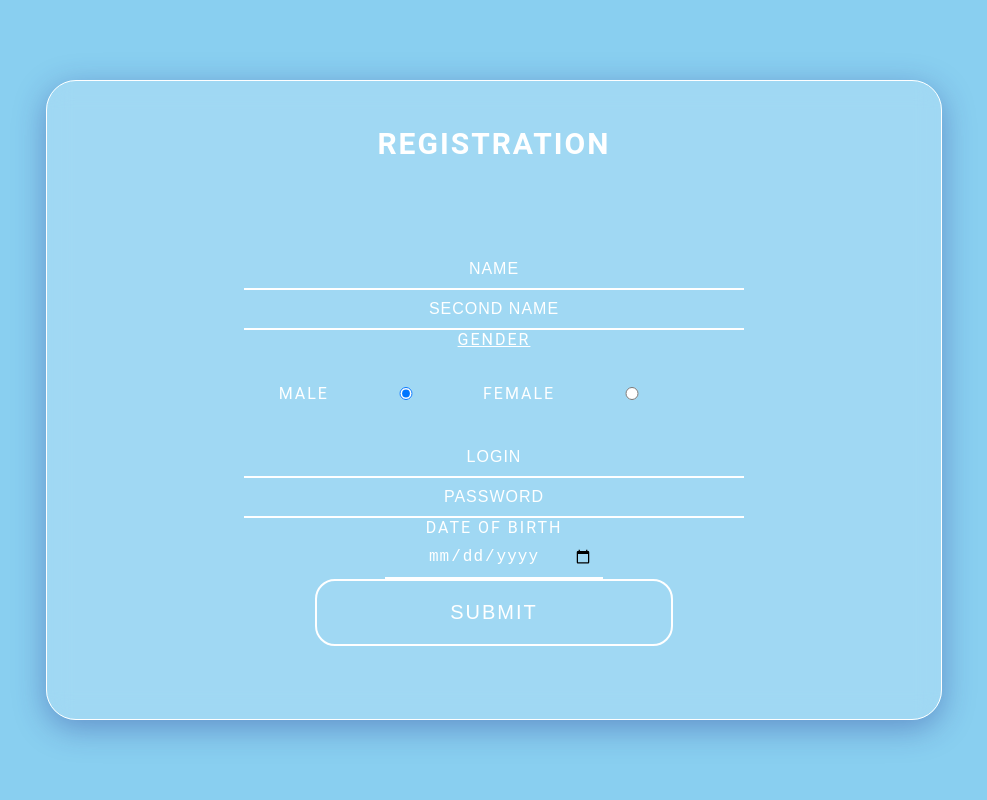
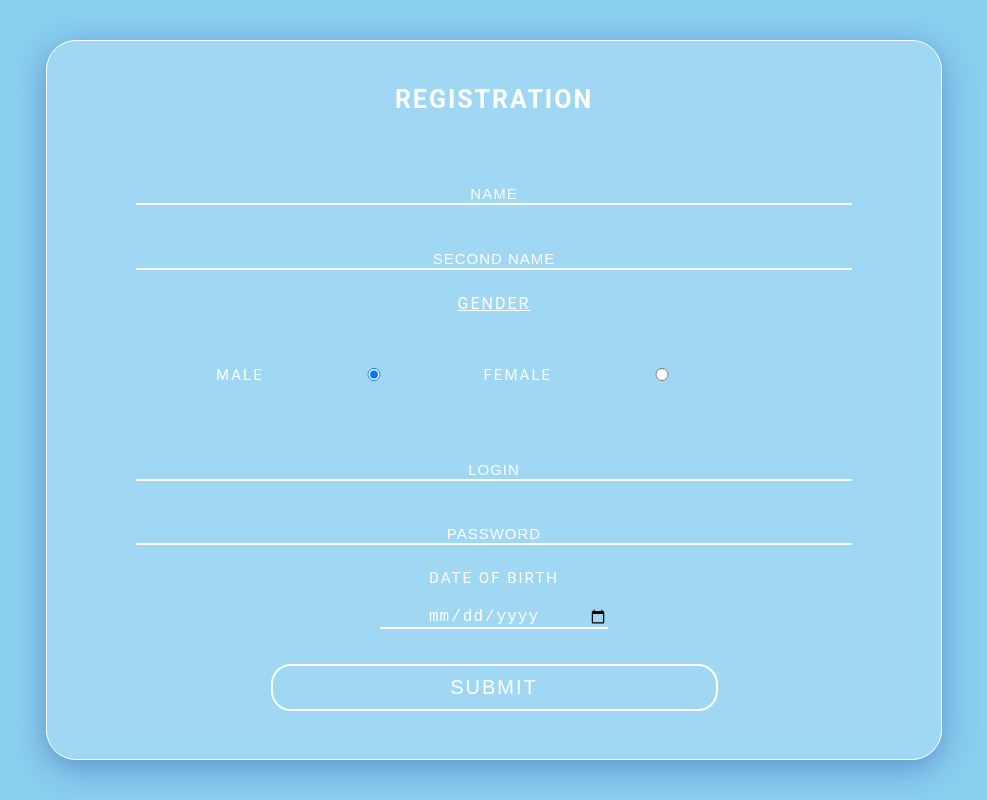
Before and after one commit to michalzyborowicz/Zadanie_105-1, a plain HTML site: page index.html in a window 1280 px wide. Shown: the whole page, without its empty margins (146-1133 px from the left). Drawn offline with Linux system fonts and the light colour scheme.

Commit message:
fixed responsiveness issues

```diff
--- a/css/style.css
+++ b/css/style.css
@@ -25,14 +25,13 @@ body {
   -webkit-box-direction: normal;
       -ms-flex-direction: column;
           flex-direction: column;
-  -webkit-box-pack: justify;
-      -ms-flex-pack: justify;
-          justify-content: space-between;
+  -ms-flex-pack: distribute;
+      justify-content: space-around;
   -webkit-box-align: center;
       -ms-flex-align: center;
           align-items: center;
   width: 70vw;
-  height: 80vh;
+  height: 85vh;
   margin-top: 10vh;
   background: rgba(255, 255, 255, 0.2);
   -webkit-box-shadow: 0 8px 32px 0 rgba(31, 38, 135, 0.37);
@@ -61,9 +60,9 @@ body {
   -webkit-box-direction: normal;
       -ms-flex-direction: column;
           flex-direction: column;
-  -webkit-box-pack: justify;
-      -ms-flex-pack: justify;
-          justify-content: space-between;
+  -webkit-box-pack: space-evenly;
+      -ms-flex-pack: space-evenly;
+          justify-content: space-evenly;
   -webkit-box-align: center;
       -ms-flex-align: center;
           align-items: center;
@@ -76,7 +75,7 @@ body {
 }
 .form-body form input {
   background: transparent;
-  padding: 10px;
+  margin: 20px auto;
   width: 70%;
   border: none;
   border-bottom: 2px solid white;
@@ -88,22 +87,27 @@ body {
 .form-body form input::-webkit-input-placeholder {
   text-transform: uppercase;
   color: white;
+  font-size: 20px;
 }
 .form-body form input::-moz-placeholder {
   text-transform: uppercase;
   color: white;
+  font-size: 20px;
 }
 .form-body form input:-ms-input-placeholder {
   text-transform: uppercase;
   color: white;
+  font-size: 20px;
 }
 .form-body form input::-ms-input-placeholder {
   text-transform: uppercase;
   color: white;
+  font-size: 20px;
 }
 .form-body form input::placeholder {
   text-transform: uppercase;
   color: white;
+  font-size: 20px;
 }
 .form-body form input:focus {
   outline: none;
@@ -134,10 +138,12 @@ body {
   padding: 20px;
   text-transform: uppercase;
   letter-spacing: 2px;
+  margin-top: 10px;
   font-size: 20px;
   color: white;
   border: 2px solid white;
   border-radius: 20px;
+  text-align: center;
   cursor: pointer;
   -webkit-transition: background-color 0.5s;
   transition: background-color 0.5s;
@@ -215,7 +221,63 @@ body {
 
 .warning {
   color: red;
-  -webkit-transform: translateY(30px);
-          transform: translateY(30px);
-  position: absolute;
+}
+
+@media (max-height: 800px) {
+  .form-body {
+    margin-top: 5vh;
+    width: 70vw;
+    height: 90vh;
+  }
+  .form-body .title {
+    margin-top: 20px;
+    font-size: 25px;
+  }
+  .form-body form {
+    height: 80%;
+    padding: 0;
+  }
+  .form-body form input {
+    width: 80%;
+  }
+  .form-body form input::-webkit-input-placeholder {
+    font-size: 15px;
+  }
+  .form-body form input::-moz-placeholder {
+    font-size: 15px;
+  }
+  .form-body form input:-ms-input-placeholder {
+    font-size: 15px;
+  }
+  .form-body form input::-ms-input-placeholder {
+    font-size: 15px;
+  }
+  .form-body form input::placeholder {
+    font-size: 15px;
+  }
+  .form-body form .submit-button {
+    margin-bottom: 20px;
+    padding: 10px;
+  }
+  .form-body form label {
+    font-size: 15px;
+  }
+}
+@media (max-height: 600px) {
+  .form-body {
+    width: 50vw;
+    height: 90vh;
+  }
+  .form-body .title {
+    margin-top: 10px;
+    font-size: 20px;
+  }
+  .form-body form {
+    height: 90%;
+    padding: 0;
+  }
+  .form-body form input {
+    padding: 0;
+    margin: 0;
+  }
 }/*# sourceMappingURL=style.css.map */
```
